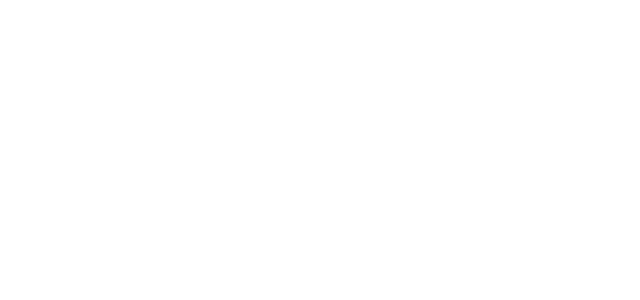
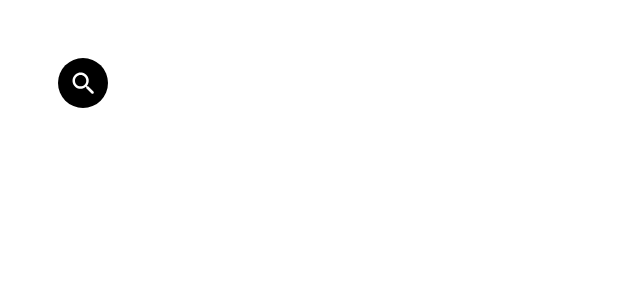
Before and after one commit to ipiyou/youzoa, a React (Create React App) app: page / in a window 1280 px wide. Shown: the top 300 px of the page, without its empty margins (0-640 px from the left). Built offline with nearby package versions, Linux system fonts and the light colour scheme.

Commit message:
FloatingSearchButton DND 기능 구현

```diff
--- a/src/App.tsx
+++ b/src/App.tsx
@@ -1,9 +1,10 @@
-import React from 'react';
+import React from "react";
+import FloatingSearchButton from "./components/floatsearch/FloatingSearchButton";
 
 function App() {
   return (
-    <div >
-
+    <div>
+      <FloatingSearchButton />
     </div>
   );
 }
--- /dev/null
+++ b/src/assets/index.ts
@@ -0,0 +1 @@
+export { default as SearchIcon } from "./searchIcon.svg";
--- /dev/null
+++ b/src/components/floatsearch/FloatingSearchButton.tsx
@@ -0,0 +1,43 @@
+import styled from "@emotion/styled";
+import { keyframes } from "@emotion/react";
+import useFloating from "../../hooks/useFloating";
+import { SearchIcon } from "../../assets";
+
+function FloatingSearchButton() {
+  const [location, onMouseDown] = useFloating({ width: 50, height: 50 });
+
+  return (
+    <_Wrapper {...location}>
+      <_InputKeyWord />
+      <_IconWrapper onMouseDown={onMouseDown} img={SearchIcon}></_IconWrapper>
+    </_Wrapper>
+  );
+}
+
+const _Wrapper = styled.div<{ x: number; y: number }>`
+  position: absolute;
+  transform: translate3d(${({ x, y }) => `${x}px,${y}px,0`});
+`;
+
+const _InputKeyWord = styled.input`
+  display: none;
+`;
+
+const GainWidth_Keyframes = keyframes`
+
+`;
+
+const _IconWrapper = styled.div<{ img: string }>`
+  width: 50px;
+  height: 50px;
+  background-color: black;
+  background-image: url(${({ img }) => img});
+  background-repeat: no-repeat;
+  background-position: center center;
+  border-radius: 25px;
+  display: flex;
+  justify-content: center;
+  align-items: center;
+`;
+
+export default FloatingSearchButton;
--- /dev/null
+++ b/src/hooks/useFloating.ts
@@ -0,0 +1,56 @@
+import react, { useRef, useEffect, useState } from "react";
+
+interface LocationType {
+  x: number;
+  y: number;
+}
+
+interface PropsType {
+  width: number;
+  height: number;
+}
+
+const useFloating = ({ width, height }: PropsType) => {
+  const [location, setLocate] = useState<LocationType>({
+    x: width,
+    y: height,
+  });
+
+  const onMouseMoved = (e: MouseEvent) => {
+    const { movementX, movementY } = e;
+    const { x, y } = location;
+    const clientX = x + width;
+    const clientY = y + height;
+    const widthBrower = window.innerWidth;
+    const heightBrower = window.innerHeight;
+
+    const locateObject = { x: x + movementX, y: y + movementY };
+
+    if (movementX + clientX > widthBrower) locateObject.x = widthBrower;
+    if (clientX - movementX < width) locateObject.x = width;
+    if (movementY + clientY > heightBrower) locateObject.y = heightBrower;
+    if (clientX - movementY < height) locateObject.y = height;
+    console.log(locateObject);
+    setLocate(locateObject);
+  };
+
+  const onMouseDown = (fix: react.MouseEvent<HTMLDivElement, MouseEvent>) => {
+    const MouseMoved = (flow: MouseEvent) => {
+      const x = flow.screenX - fix.screenX + location.x;
+      const y = flow.screenY - fix.screenY + location.y;
+      console.log(x,y)
+
+      setLocate({ x, y });
+    };
+
+    const RemoveMouseMove = () =>
+      document.removeEventListener("mousemove", MouseMoved);
+
+    document.addEventListener("mousemove", MouseMoved);
+    document.addEventListener("mouseup", RemoveMouseMove, { once: true });
+  };
+
+  return [location, onMouseDown] as const;
+};
+
+export default useFloating;
```
Also changed, not shown: src/assets/svg.d.ts (added, +7 -0 lines), src/assets/searchIcon.svg (added).
